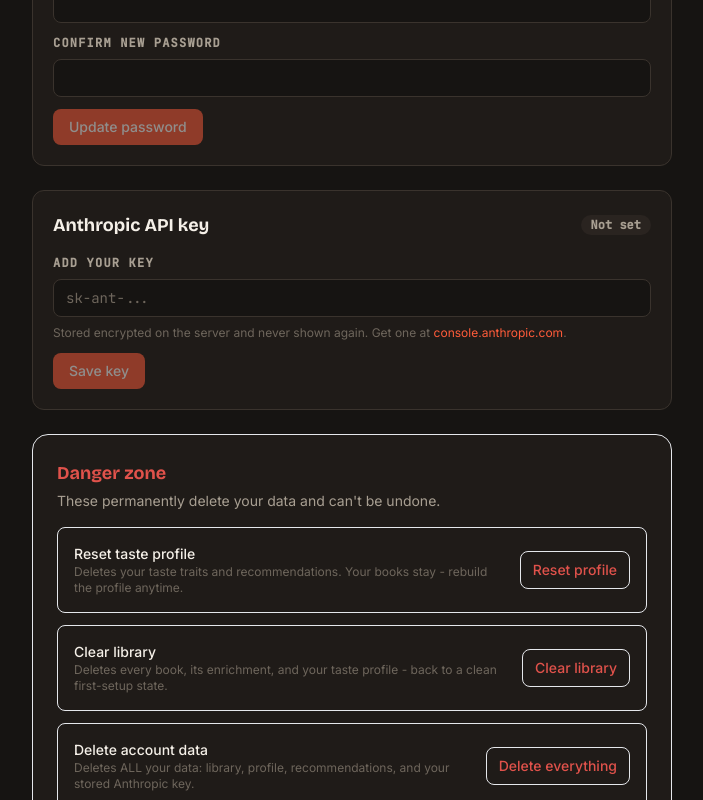
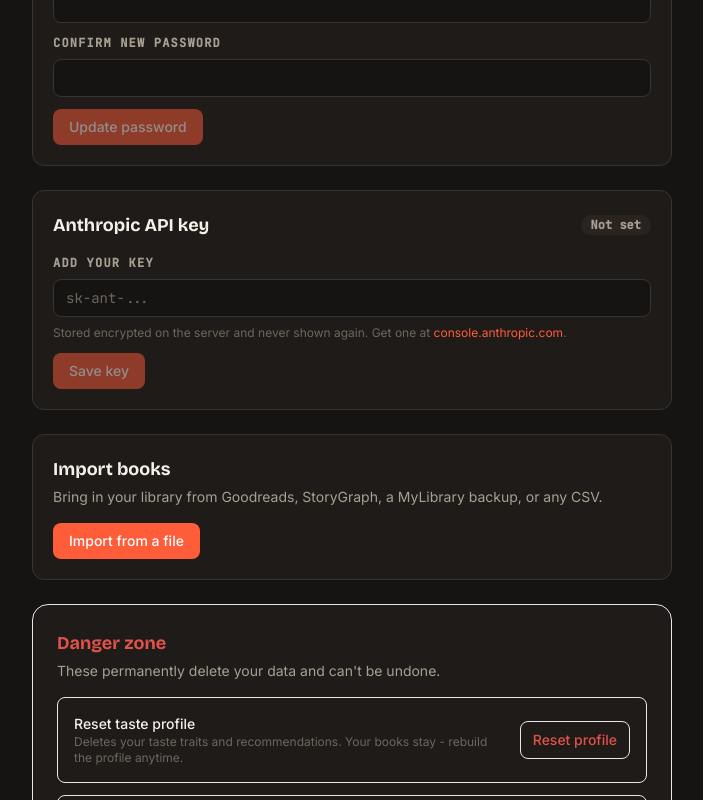
Before and after one commit to ccmalcom/my-library, a Next.js app in the folder frontend/: page /settings in a window 1280 px wide. Shown: the part 970-1770 px from the top of the page, without its empty margins (288-991 px from the left). Built offline with nearby package versions, Linux system fonts and the light colour scheme; no server answers.

Commit message:
feat(frontend): import books section in settings

```diff
--- a/frontend/app/(main)/settings/page.tsx
+++ b/frontend/app/(main)/settings/page.tsx
@@ -12,6 +12,7 @@
 } from '@/lib/api';
 import { Button, Card, useToast } from '@/components/ui';
 import { getSupabaseClient, authEnabled } from '@/utils/supabase/client';
+import ImportModal from '@/components/ImportModal';
 
 function DangerAction({
   title,
@@ -122,6 +123,8 @@
   const [confirmPassword, setConfirmPassword] = useState('');
   const [passwordSaving, setPasswordSaving] = useState(false);
   const [passwordError, setPasswordError] = useState<string | null>(null);
+
+  const [showImport, setShowImport] = useState(false);
 
   async function handleSaveName(e: React.FormEvent) {
     e.preventDefault();
@@ -443,6 +446,17 @@
         </Card>
       </section>
 
+      {/* Import books */}
+      <section className='mb-6'>
+        <Card>
+          <h2 className='mb-1 font-display text-lg font-semibold text-text'>Import books</h2>
+          <p className='mb-4 text-sm text-muted'>
+            Bring in your library from Goodreads, StoryGraph, a MyLibrary backup, or any CSV.
+          </p>
+          <Button onClick={() => setShowImport(true)}>Import from a file</Button>
+        </Card>
+      </section>
+
       {/* Danger zone */}
       <section className='rounded-2xl border border-danger/40 bg-surface p-6'>
         <h2 className='font-display text-lg font-semibold text-danger'>Danger zone</h2>
@@ -486,6 +500,16 @@
           />
         </div>
       </section>
+
+      {showImport && (
+        <ImportModal
+          onClose={() => setShowImport(false)}
+          onImported={() => {
+            setShowImport(false);
+            void mutate('stats');
+          }}
+        />
+      )}
     </div>
   );
 }
```
